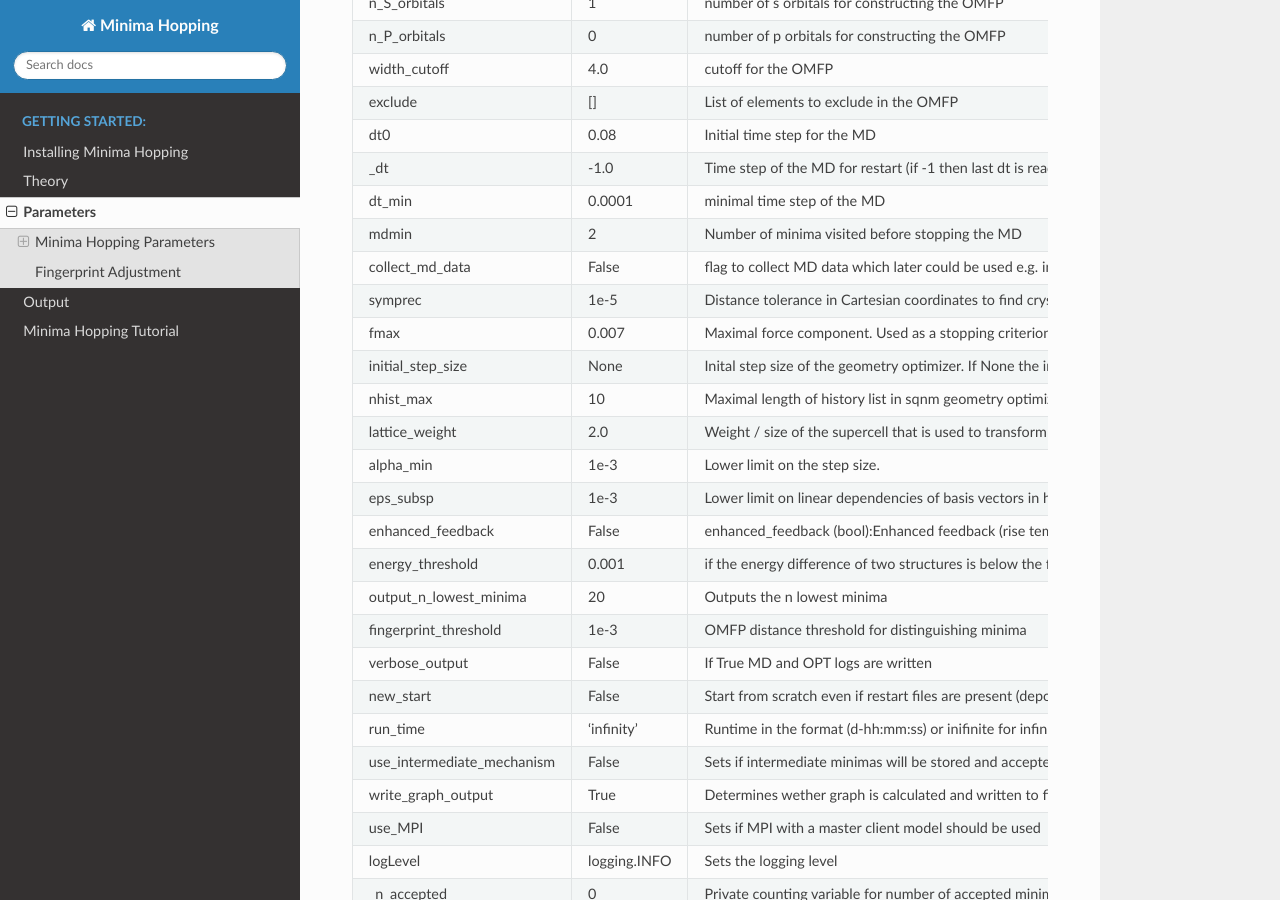
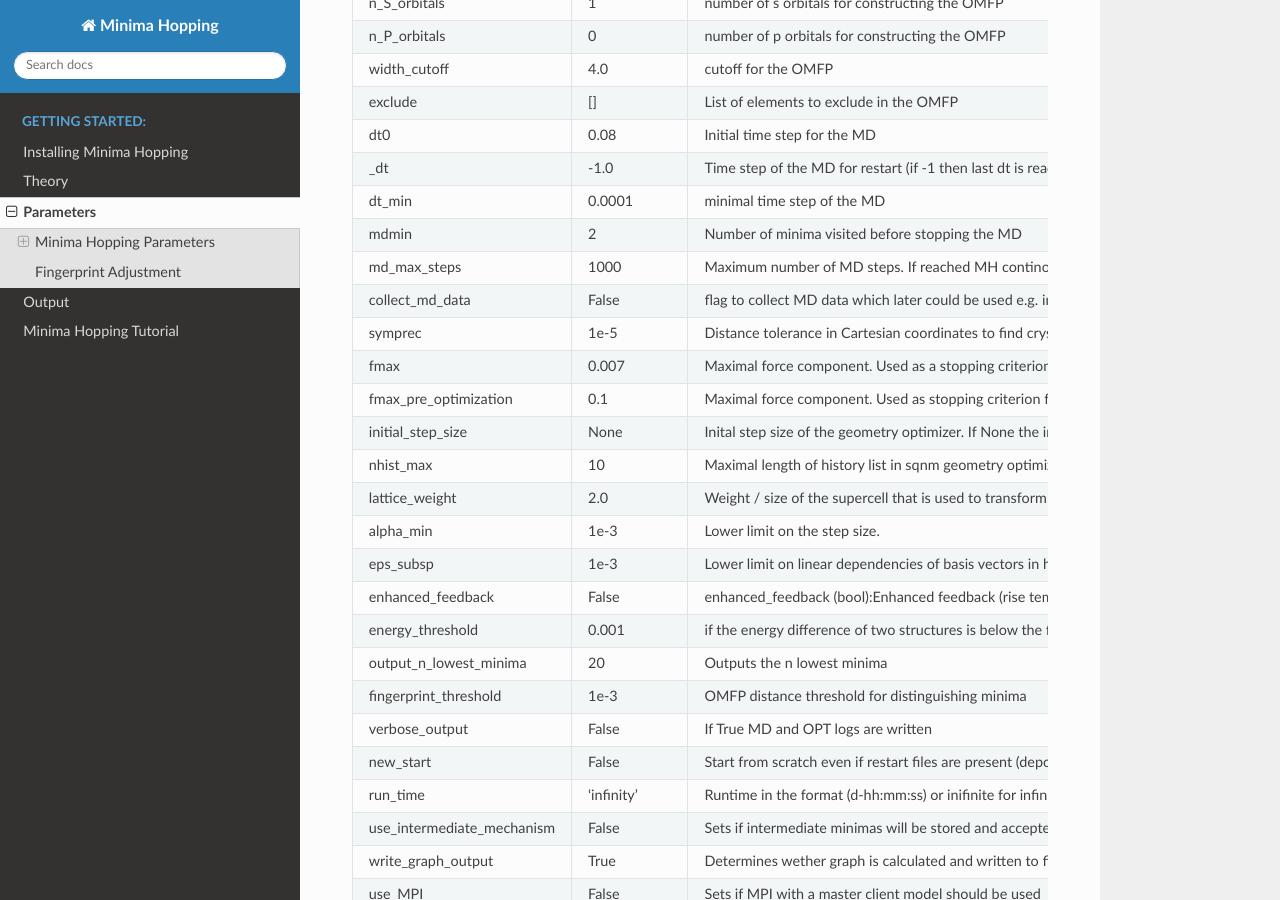
Before and after one commit to KrumaKruma/MinimaHopping, a Sphinx documentation site: the page built from docs/GETTING_STARTED/parameters.rst, in a window 1280 px wide and 900 px high, scrolled down 763 px. Built offline with Sphinx 7.4.7 and the Read the Docs theme 2.0.0, drawn with Linux system fonts in a browser that asks for light colours.

Commit message:
documentation update

```diff
--- a/docs/GETTING_STARTED/parameters.rst
+++ b/docs/GETTING_STARTED/parameters.rst
@@ -34,9 +34,11 @@
     _dt, -1.0, Time step of the MD for restart (if -1 then last dt is read)
     dt_min, 0.0001, minimal time step of the MD
     mdmin, 2, Number of minima visited before stopping the MD
+    md_max_steps, 1000, Maximum number of MD steps. If reached MH continous.
     collect_md_data, False, flag to collect MD data which later could be used e.g. in machine learning
     symprec, 1e-5, Distance tolerance in Cartesian coordinates to find crystal symmetry for reshape cell operation (see spglib documentation for more info)
     fmax, 0.007, Maximal force component. Used as a stopping criterion for the geometry optimization.
+    fmax_pre_optimization, 0.1, Maximal force component. Used as stopping criterion for the pre-optimization.
     initial_step_size, None, Inital step size of the geometry optimizer. If None the initial step size is estimated
     nhist_max, 10, Maximal length of history list in sqnm geometry optimizer
     lattice_weight, 2.0, Weight / size of the supercell that is used to transform lattice derivatives. Use a value between 1 and 2. Default is 2.
```
